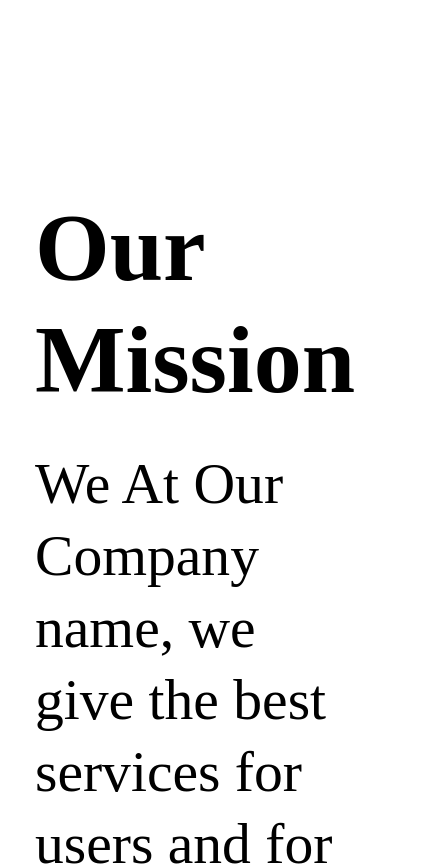
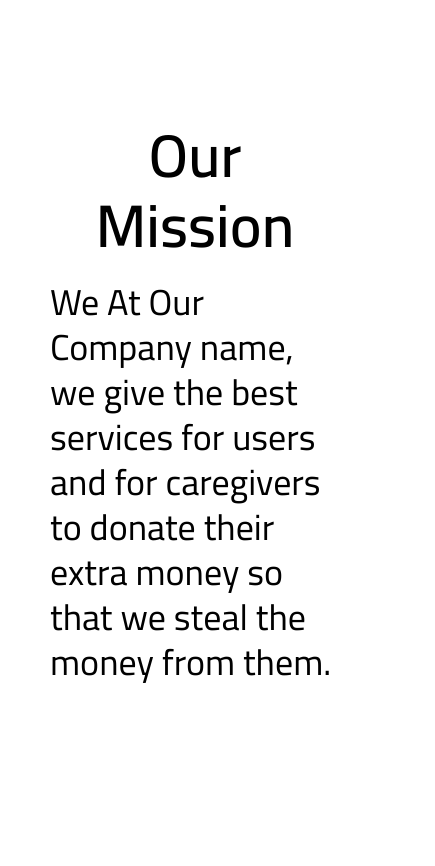
Before and after one commit to GSG-G11/Indonate, a React (Create React App) app in the folder client/: page / in a window 390 px wide. Shown: the top 866 px of the page, 435 px wide, since content can reach past the window. After the commit the page ends 844 px from the top, so only its background shows below. Built offline with nearby package versions, Linux system fonts and the light colour scheme; no server answers.

Commit message:
change title alignment in mobile view Relates #53

```diff
--- a/client/src/App.js
+++ b/client/src/App.js
@@ -2,6 +2,7 @@ import React, { useEffect } from 'react';
 import store from './app/store';
 import OurMission from './components/OurMission';
 import { getUserData } from './features/User';
+import './App.css';
 
 function App() {
   useEffect(() => {
--- a/client/src/components/OurMission/style.less
+++ b/client/src/components/OurMission/style.less
@@ -51,5 +51,6 @@
   }
   .title {
     font-size: 6rem;
+    text-align: center;
   }
 }
```
